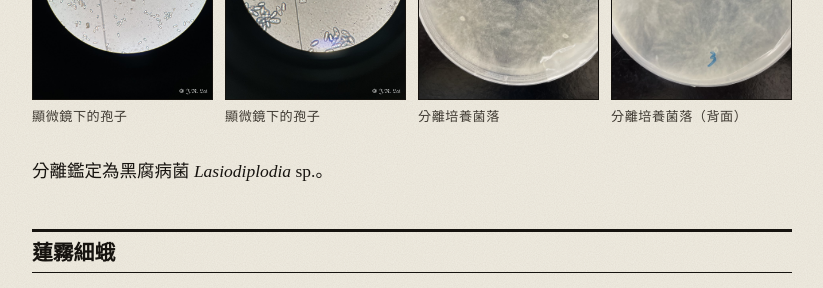
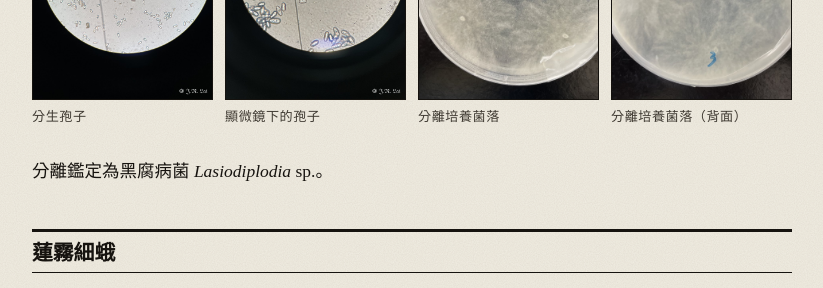
Before and after one commit to laijianren/laijianren.github.io, a Jekyll site: the page built from _cases/2023-06-02-nanzhou-wax-apple-fruit-rot.md, in a window 1280 px wide and 900 px high, scrolled down 2359 px. Shown: the part 151-439 px from the top of the window, without its empty margins (228-1051 px from the left). Built offline with Jekyll 4.4.1, drawn with Linux system fonts in a browser that asks for light colours; some web fonts are replaced; grey boxes are pictures that could not be loaded.

Commit message:
南州蓮霧：黑腐病分生孢子圖說
Co-Authored-By: Claude Opus 5.5 (1M context) <noreply@anthropic.com>
Claude-Session: https://claude.ai/code/session_01XJGjkT6ynprrpQ61onDbZk

```diff
--- a/_cases/2023-06-02-nanzhou-wax-apple-fruit-rot.md
+++ b/_cases/2023-06-02-nanzhou-wax-apple-fruit-rot.md
@@ -38,7 +38,7 @@ cover_caption: 果腐病果實
 ### 病原鑑定
 
 <div class="photo-grid">
-<figure class="photo"><img src="/assets/cases/2023-06-02-nanzhou-wax-apple/13.jpg" alt="顯微鏡下的孢子"><figcaption>顯微鏡下的孢子</figcaption></figure>
+<figure class="photo"><img src="/assets/cases/2023-06-02-nanzhou-wax-apple/13.jpg" alt="顯微鏡下的孢子"><figcaption>分生孢子</figcaption></figure>
 <figure class="photo"><img src="/assets/cases/2023-06-02-nanzhou-wax-apple/14.jpg" alt="顯微鏡下的孢子"><figcaption>顯微鏡下的孢子</figcaption></figure>
 <figure class="photo"><img src="/assets/cases/2023-06-02-nanzhou-wax-apple/15.jpg" alt="培養皿上的灰色菌落"><figcaption>分離培養菌落</figcaption></figure>
 <figure class="photo"><img src="/assets/cases/2023-06-02-nanzhou-wax-apple/16.jpg" alt="培養皿上的灰色菌落"><figcaption>分離培養菌落（背面）</figcaption></figure>
```
